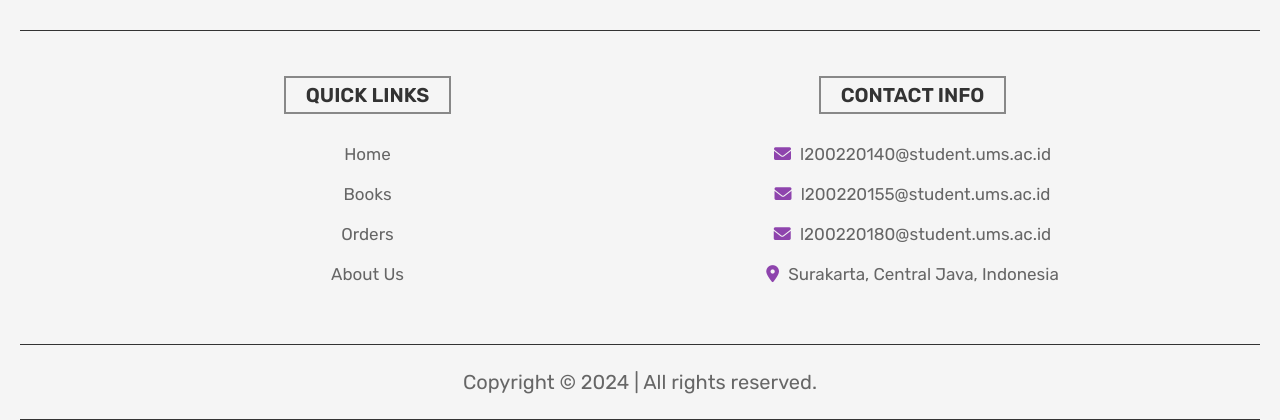
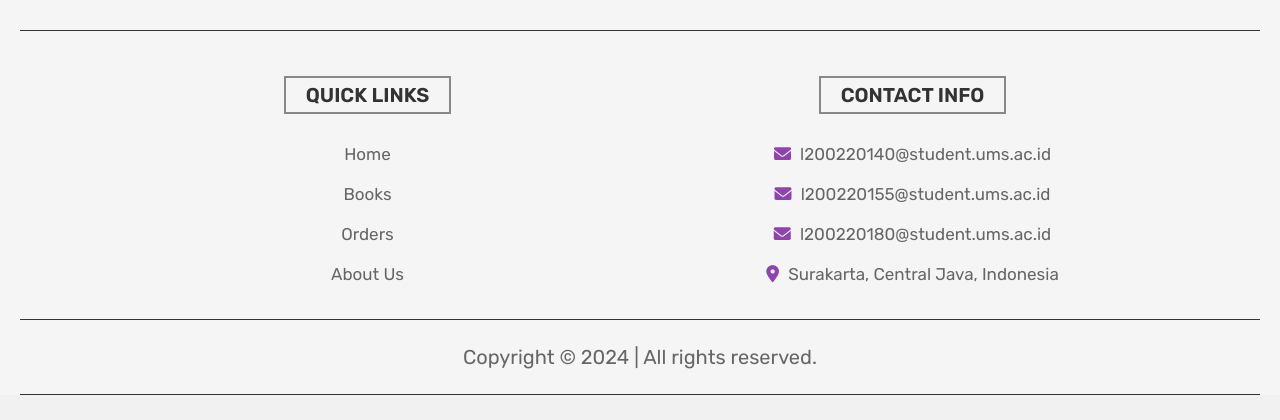
Before and after one commit to tars011/Perpustakaan-FinalProject, a PHP site: page /index.php in a window 1280 px wide. Shown: the part 1151-1571 px from the top of the page. After the commit the page ends 1546 px from the top, so only its background shows below. Run offline with PHP 8.4, Linux system fonts and the light colour scheme; data that the repository does not hold is empty.

Commit message:
modify little bit footer

```diff
--- a/css/style.css
+++ b/css/style.css
@@ -881,7 +881,7 @@ section{
    color:var(--light-color);
    border-top: var(--border);
    border-bottom: var(--border);
-   margin-top: 2.5rem;
+   /* margin-top: 2.5rem; */
    padding-top: 2.5rem;
    padding-bottom: 2.5rem;
 }
```
